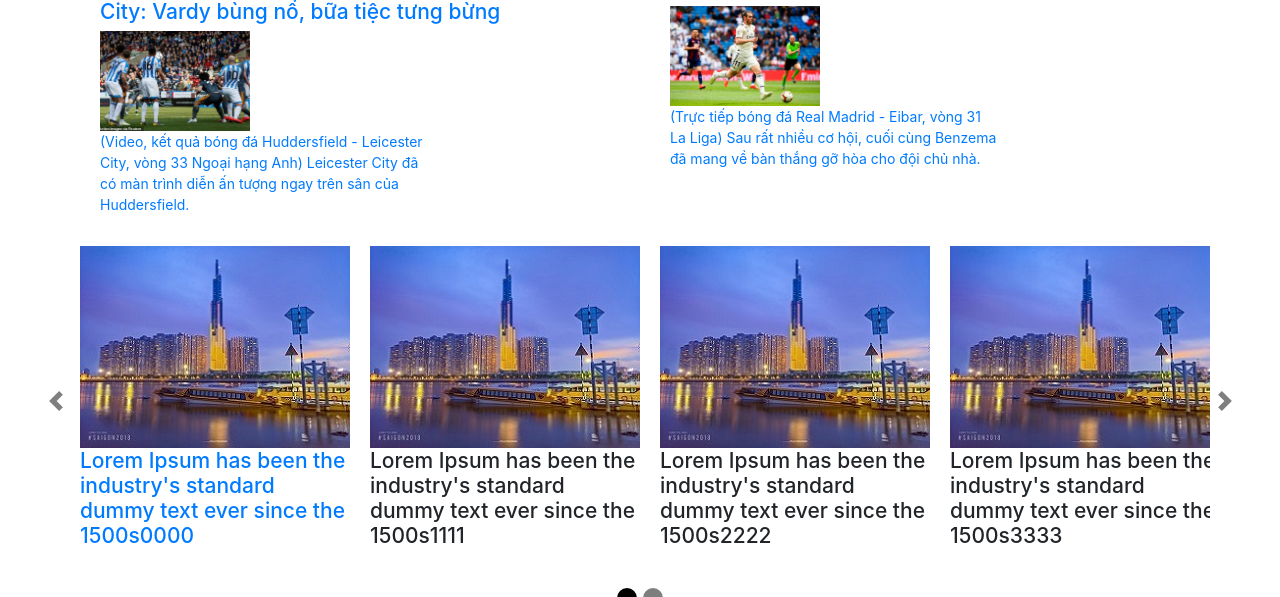
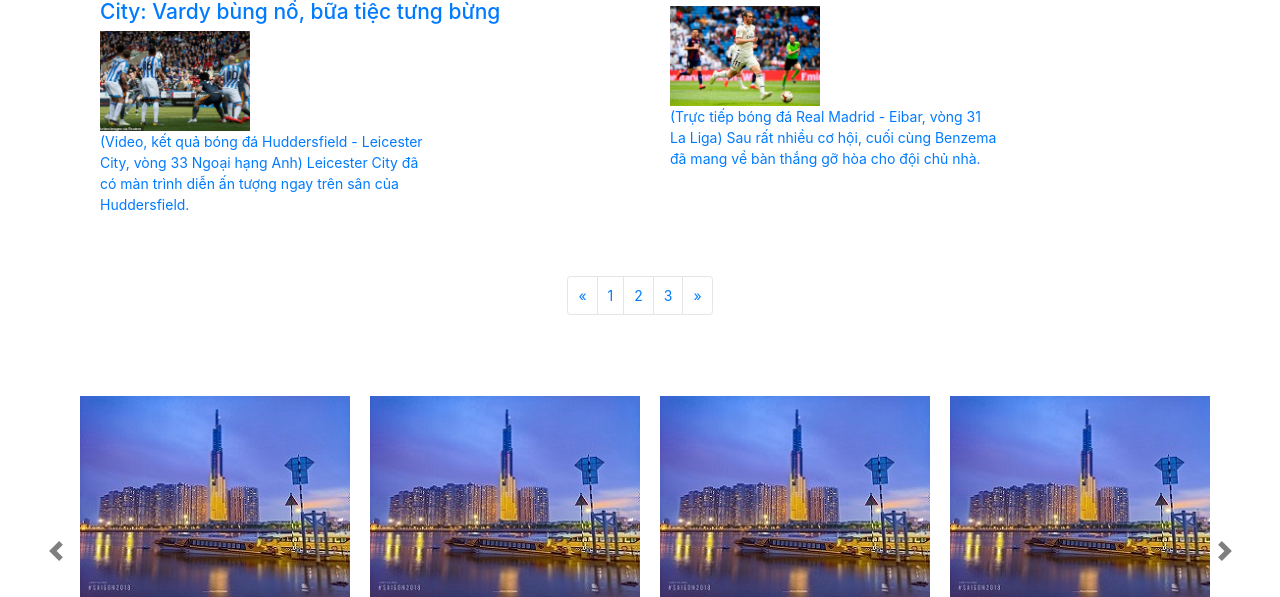
Before and after one commit to nguyenphucduc09081998/BaoTri_VanHanh_PM, a PHP site: page /DoAn.php in a window 1280 px wide. Shown: the part 984-1581 px from the top of the page. Run offline with PHP 8.4, Linux system fonts and the light colour scheme; data comes from the database, SQL or seed files in the repository.

Commit message:
phantrang

```diff
--- a/DoAn.php
+++ b/DoAn.php
@@ -8,6 +8,10 @@ include('header.php');
 <?php
 include('hang-1.php');
 
+?>
+<br/>
+<?php
+include('phantrang.php');
 ?>
 <br/>
 <?php
--- /dev/null
+++ b/phantrang.php
@@ -0,0 +1,17 @@
+<nav aria-label="Page navigation example">
+    <ul class="pagination mx-auto" style="width: fit-content;">
+        <li class="page-item">
+            <a class="page-link" href="#" aria-label="Previous">
+                <span aria-hidden="true">&laquo;</span>
+            </a>
+        </li>
+        <li class="page-item"><a class="page-link" href="#">1</a></li>
+        <li class="page-item"><a class="page-link" href="#">2</a></li>
+        <li class="page-item"><a class="page-link" href="#">3</a></li>
+        <li class="page-item">
+            <a class="page-link" href="#" aria-label="Next">
+                <span aria-hidden="true">&raquo;</span>
+            </a>
+        </li>
+    </ul>
+</nav>
```
